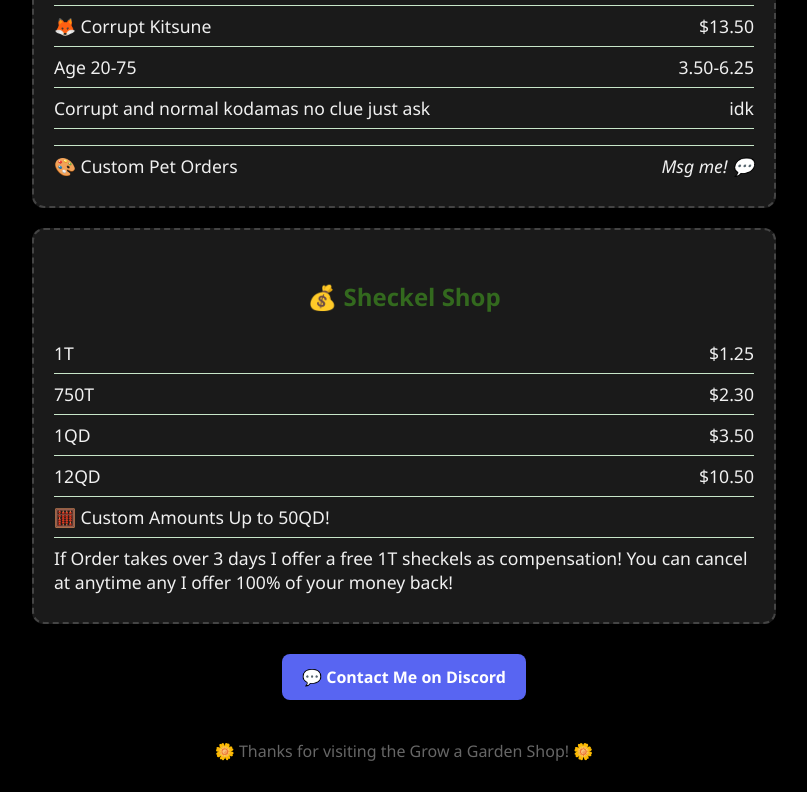
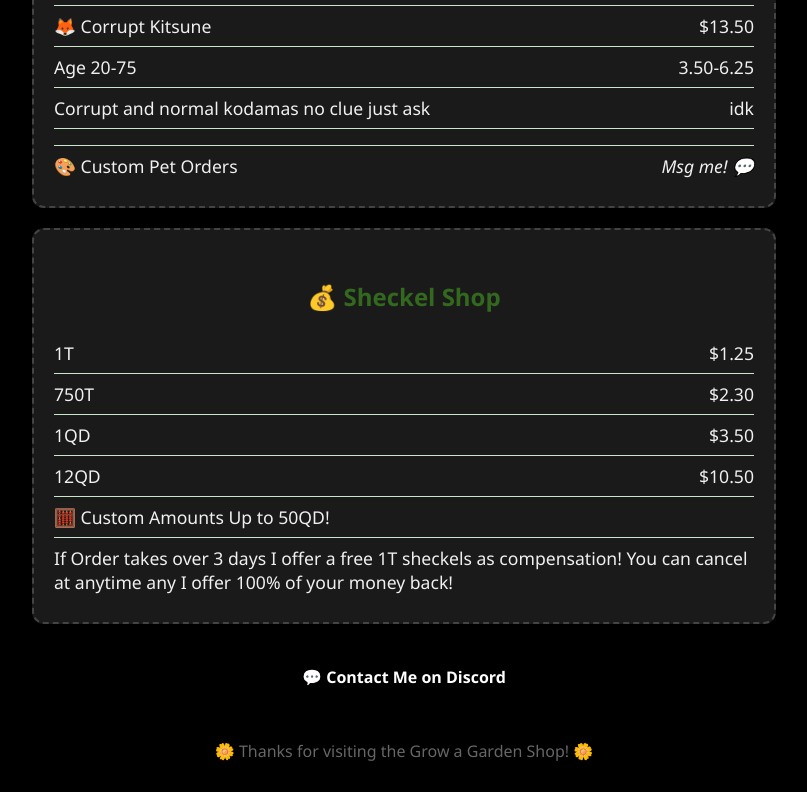
Before and after one commit to cheseemaximus/GaG-store, a plain HTML site: page index.html in a window 1280 px wide. Shown: the part 732-1524 px from the top of the page, without its empty margins (236-1043 px from the left). Drawn offline with Linux system fonts and the light colour scheme.

Commit message:
Update index.html

```diff
--- a/index.html
+++ b/index.html
@@ -73,7 +73,7 @@
       display: block;
       margin: 30px auto 10px;
       padding: 12px 20px;
-      background-color: #5865F2;
+      background-color: #000000;
       color: white;
       text-decoration: none;
       font-weight: bold;
```
